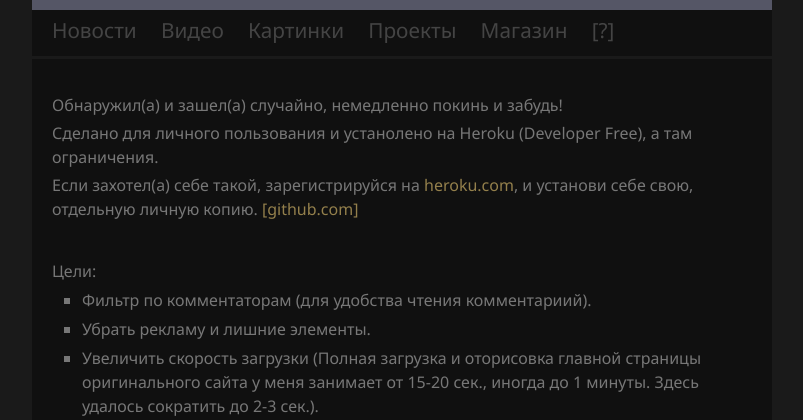
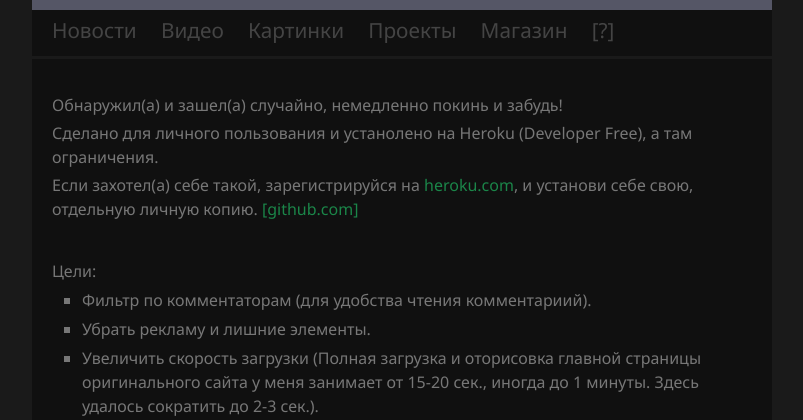
Before and after one commit to rty65tt/oper-reader, a Django app: page /about in a window 1280 px wide. Shown: the top 420 px of the page, without its empty margins (128-931 px from the left). Run offline with Django 3.2, Linux system fonts and the light colour scheme; parts of the project's set-up code (start-up, migrations or seed data) failed here and were passed over.

Commit message:
change css, selected color and links color

```diff
--- a/stat/css/color-default.styl
+++ b/stat/css/color-default.styl
@@ -2,4 +2,4 @@
 
 a
   {$lnk}
-    color #94804c
+    color #1b8649
--- a/stat/css/main.styl
+++ b/stat/css/main.styl
@@ -2,6 +2,14 @@
 
 // ********************************************************************
 // Определение стиля основных тегов
+::-moz-selection {
+ background-color:#0078D7;
+ color:#000000;
+}
+::selection {
+ background-color:#0078D7;
+ color:#000000;
+}
 
 html
   overflow-y scroll
@@ -60,9 +68,9 @@ a
   {$lnk}
     text-decoration none
     cursor pointer
-    color #94804c
+    color #1b8649
   {$hvr}
-    color #94804C
+    color #1b8649
     text-decoration underline
 
 p
@@ -95,7 +103,7 @@ p
       font-size 130%
       color #444
     {$hvr}
-      color #94804C
+      color #1b8649
 
 .td-left
   width 740px
@@ -313,12 +321,12 @@ div.comment
         color #aaa
 
       a
-        color #4a5521
+        color #085f3c
 
     .masked
       color #944
     a
-      color #94804c
+      color #1b8649
       word-break break-all
       word-wrap break-word
       {$hvr}
@@ -347,7 +355,7 @@ div.comment
 
 .archive
   a
-    color #94804c
+    color #94804C
     {$hvr}
       text-decoration underline
 
--- a/templates/base.html
+++ b/templates/base.html
@@ -23,7 +23,7 @@
     <link rel="icon" type="image/png" href="/stat/favicon.png?5">
 
     <link rel="stylesheet" href="/stat/css/reset-v2.0.css">
-    <link rel="stylesheet" href="/stat/css/main.css?2017101301">
+    <link rel="stylesheet" href="/stat/css/main.css?2018060101">
     <!-- <link rel="stylesheet" href="/stat/css/main.css?{% now "His" %}"> -->
     <script src="https://code.jquery.com/jquery-latest.min.js"></script>
     <script src="/stat/js/main.js?1"></script>
@@ -77,8 +77,8 @@
 
       for (var i = 0; i < youtube.length; i++) {
 
-       // var source = "https://i.ytimg.com/vi_webp/"+ youtube[i].dataset.embed +"/sddefault.webp";
-        var source = "https://i1.ytimg.com/vi/"+ youtube[i].dataset.embed +"/hqdefault.jpg";
+        // var source = "https://i1.ytimg.com/vi_webp/"+ youtube[i].dataset.embed +"/hqdefault.webp";
+        var source = "https://i1.ytimg.com/vi/"+      youtube[i].dataset.embed +"/hqdefault.jpg";
 
             var di = document.createElement("div");
             di.className = "embed-yt-img";
```
Also changed, not shown: stat/css/main.css.
